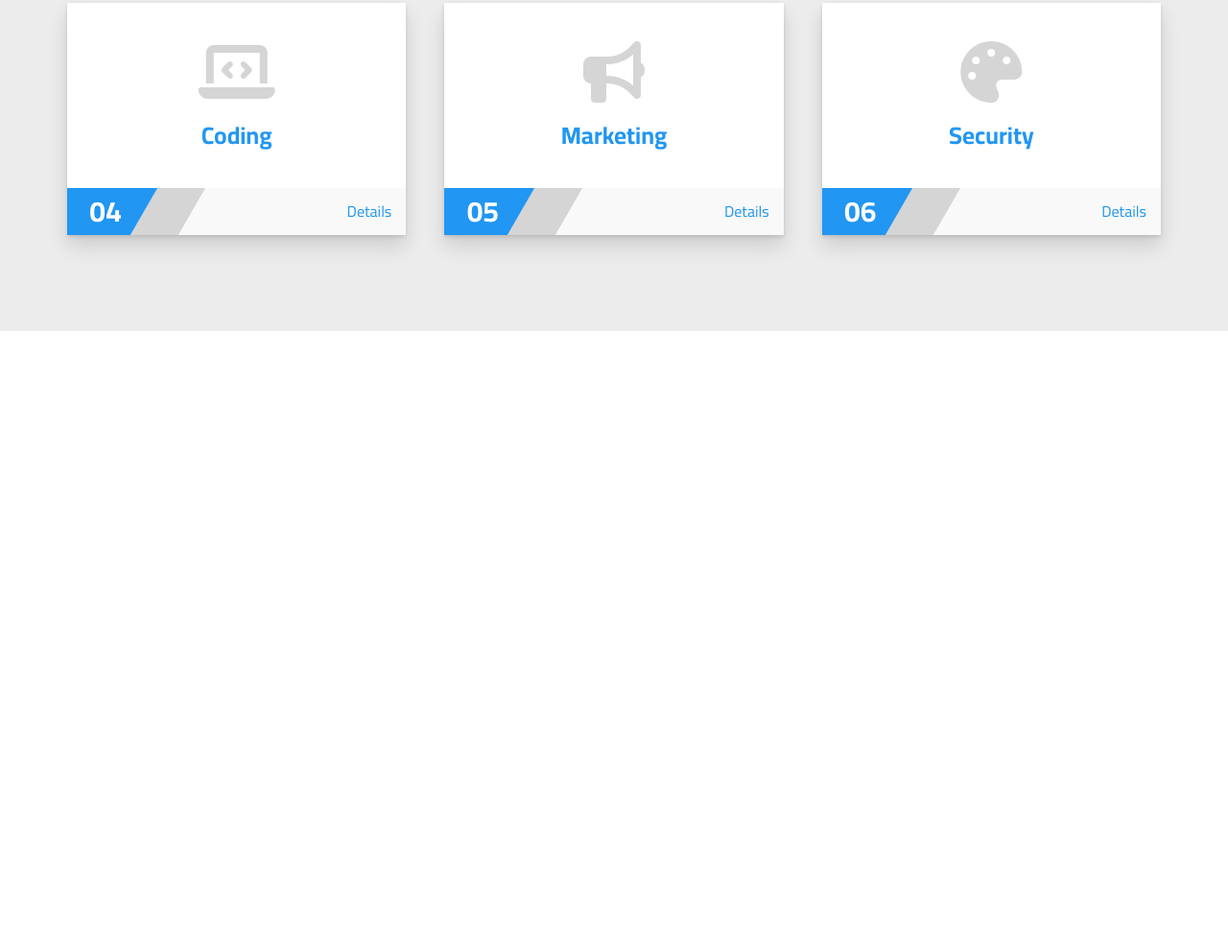
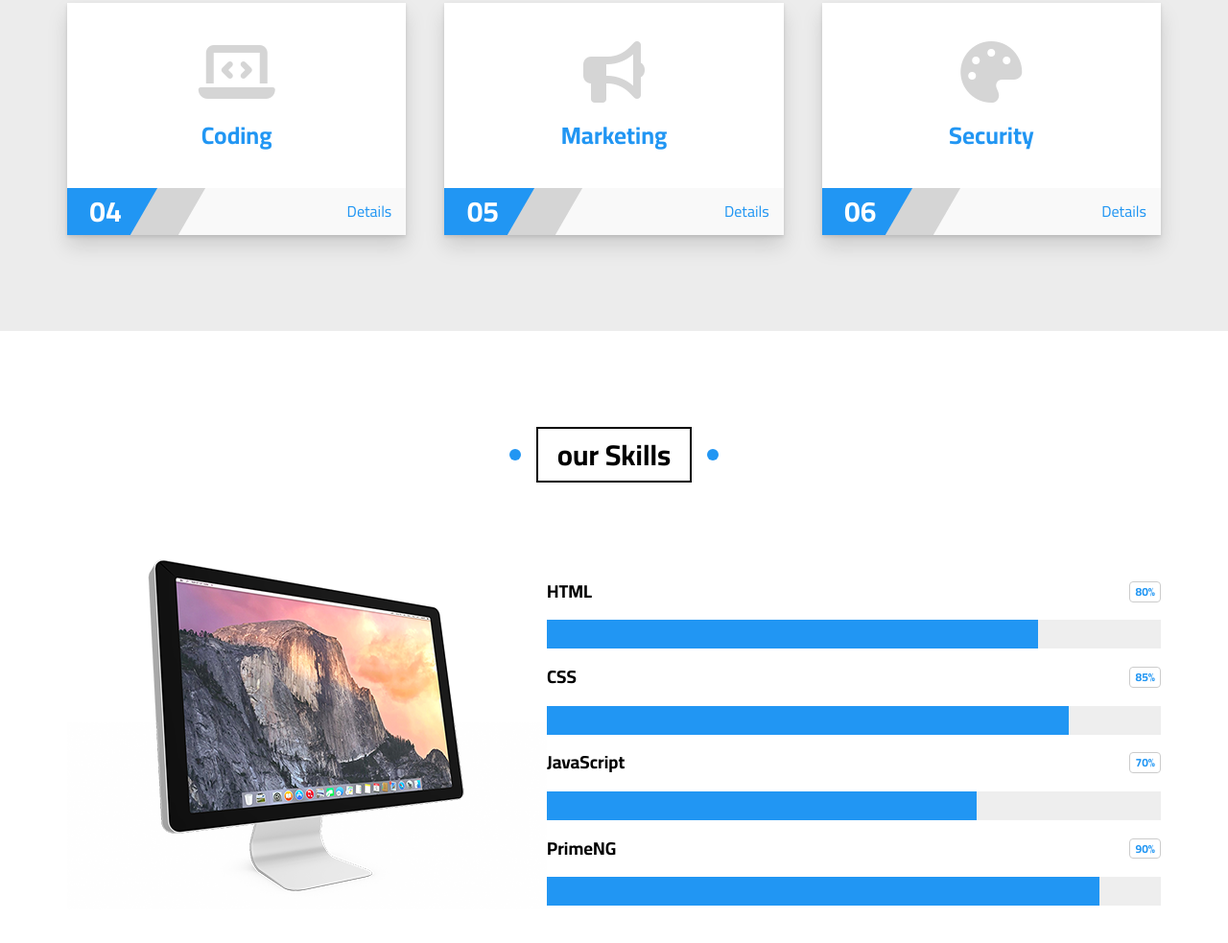
Before and after one commit to aGiBam/ElZero, a plain HTML site: page index.html in a window 1280 px wide. Shown: the part 7138-8121 px from the top of the page at 96% size. Before the commit the page ends 7483 px from the top, so only its background shows below. Drawn offline with Linux system fonts and the light colour scheme.

Commit message:
#20 - Our Skills Section

```diff
--- a/CSS/elzero.css
+++ b/CSS/elzero.css
@@ -727,13 +727,15 @@ a {
 }
 .services .box {
   background-color: white;
-  box-shadow: 0 12px 20px 0 rgb(0 0 0 / 13%), 0 2px 4px 0 rgb(0 0 0 / 12%);
+  box-shadow:
+    0 12px 20px 0 rgb(0 0 0 / 13%),
+    0 2px 4px 0 rgb(0 0 0 / 12%);
   counter-increment: services;
   transition: var(--main-transition-duration);
   position: relative;
 }
 .services .box::before {
-  content: '';
+  content: "";
   left: 50%;
   transform: translateX(-50%);
   height: 3px;
@@ -750,10 +752,10 @@ a {
   width: 100%;
 }
 .services .box > i {
- margin: 40px auto 20px;
- display: block;
- text-align: center;
- color: #D5D5D5;
+  margin: 40px auto 20px;
+  display: block;
+  text-align: center;
+  color: #d5d5d5;
 }
 .services .box > h3 {
   text-align: center;
@@ -764,7 +766,7 @@ a {
 .services .box .info {
   padding: 15px;
   position: relative;
-  background-color: #F9F9F9;
+  background-color: #f9f9f9;
   text-align: right;
 }
 .services .box .info a {
@@ -787,9 +789,9 @@ a {
   padding-right: 15px;
 }
 .services .box .info::after {
-  content: '';
+  content: "";
   position: absolute;
-  background-color: #D5D5D5;
+  background-color: #d5d5d5;
   top: 0;
   left: 80px;
   width: 50px;
@@ -797,6 +799,49 @@ a {
   transform: skewX(-30deg);
 }
 /* End Services */
+/* Start Our Skills */
+.ourSkills {
+  padding-top: var(--main-padding-top);
+  padding-bottom: var(--main-padding-bottom);
+  position: relative;
+}
+.ourSkills .container {
+  display: flex;
+  align-items: center;
+}
+@media (max-width: 991px) {
+  .ourSkills img {
+    display: none;
+  }
+}
+.ourSkills .skills {
+  flex: 1;
+}
+.ourSkills .skill h3{
+  display: flex;
+  justify-content: space-between;
+  align-items: center;
+}
+.ourSkills .skill h3 span{
+  font-size: 12px;
+  border: 1px solid #CCC;
+  padding: 3px 5px;
+  border-radius: 4px;
+  color: var(--main-color);
+}
+.ourSkills .skill .the-progress{
+  height: 30px;
+  background-color: #eee;
+  position: relative;
+}
+.ourSkills .skill .the-progress span{
+  position: absolute;
+  left: 0;
+  top: 0;
+  height: 100%;
+  background-color: var(--main-color);
+}
+/* End Our Skills */
 /* Start Animation */
 @keyframes up-and-down {
   0%,
--- a/index.html
+++ b/index.html
@@ -554,6 +554,48 @@
         </div>
     </div>
     <!-- End Services -->
+    <!-- Start Our Skills -->
+    <div class="ourSkills" id="ourSkills">
+        <h2 class="main-title">our Skills</h2>
+        <div class="container">
+            <img src="./imgs/skills.png" alt="">
+            <div class="skills">
+                <div class="skill">
+                    <h3>HTML
+                        <span>80%</span>
+                    </h3>
+                    <div class="the-progress">
+                        <span style="width: 80%"></span>
+                    </div>
+                </div>
+                <div class="skill">
+                    <h3>CSS
+                        <span>85%</span>
+                    </h3>
+                    <div class="the-progress">
+                        <span style="width: 85%"></span>
+                    </div>
+                </div>
+                <div class="skill">
+                    <h3>JavaScript
+                        <span>70%</span>
+                    </h3>
+                    <div class="the-progress">
+                        <span style="width: 70%"></span>
+                    </div>
+                </div>
+                <div class="skill">
+                    <h3>PrimeNG
+                        <span>90%</span>
+                    </h3>
+                    <div class="the-progress">
+                        <span style="width: 90%"></span>
+                    </div>
+                </div>
+            </div>
+        </div>
+    </div>
+    <!-- End Our Skills -->
 </body>
 
 </html>
```
